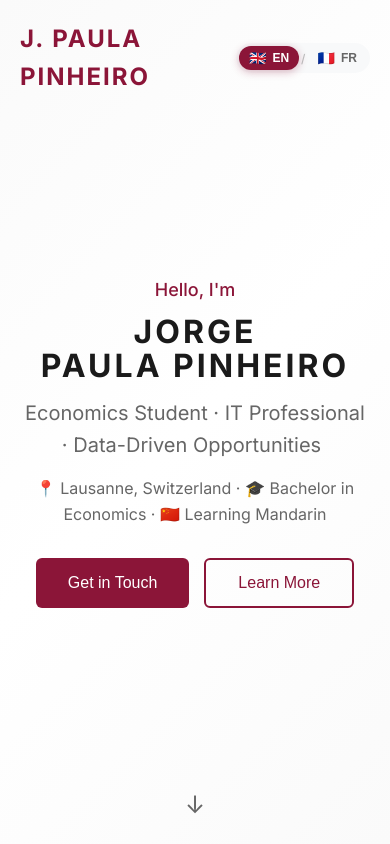
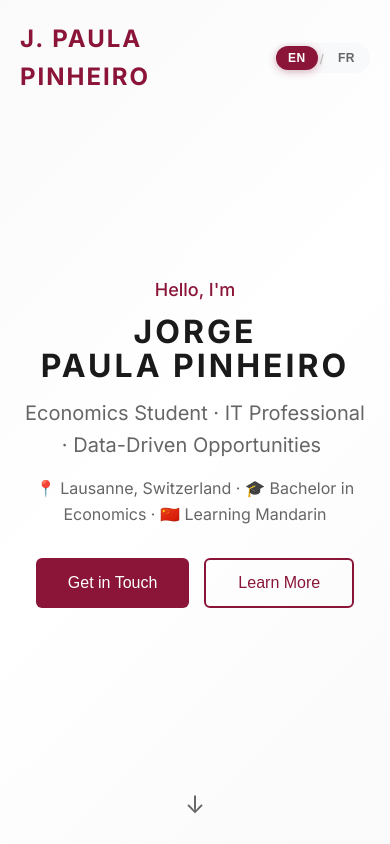
Before and after one commit to JorgePaulaPinheiro/CV, a React (Vite) app: page / in a window 390 px wide. Shown: the top 844 px of the page. Built offline with nearby package versions, Linux system fonts and the light colour scheme.

Commit message:
Retire les drapeaux du sélecteur de langue - EN/FR uniquement

```diff
--- a/src/App.jsx
+++ b/src/App.jsx
@@ -403,18 +403,14 @@ function App() {
                 <button
                   className={`lang-btn ${lang === 'en' ? 'active' : ''}`}
                   onClick={() => setLanguage('en')}
-                  title="English"
                 >
-                  <span className="lang-flag">🇬🇧</span>
                   <span className="lang-label">EN</span>
                 </button>
                 <span className="lang-divider">/</span>
                 <button
                   className={`lang-btn ${lang === 'fr' ? 'active' : ''}`}
                   onClick={() => setLanguage('fr')}
-                  title="Français"
                 >
-                  <span className="lang-flag">🇫🇷</span>
                   <span className="lang-label">FR</span>
                 </button>
               </div>
--- a/src/portfolio.css
+++ b/src/portfolio.css
@@ -100,16 +100,16 @@ body {
 .lang-btn {
   display: flex;
   align-items: center;
-  gap: 6px;
-  padding: 6px 12px;
+  padding: 6px 14px;
   border: none;
   background: transparent;
   border-radius: 20px;
   cursor: pointer;
   transition: all 0.2s ease;
   font-size: 13px;
-  font-weight: 500;
+  font-weight: 600;
   color: var(--gray);
+  letter-spacing: 0.5px;
 }
 
 .lang-btn:hover {
@@ -121,11 +121,6 @@ body {
   background: var(--primary);
   color: white;
   box-shadow: 0 2px 8px rgba(139, 21, 56, 0.3);
-}
-
-.lang-flag {
-  font-size: 16px;
-  line-height: 1;
 }
 
 .lang-label {
@@ -817,12 +812,8 @@ body {
   }
 
   .lang-btn {
-    padding: 5px 10px;
+    padding: 5px 12px;
     font-size: 12px;
-  }
-
-  .lang-flag {
-    font-size: 14px;
   }
 
   .hero-name {
```
